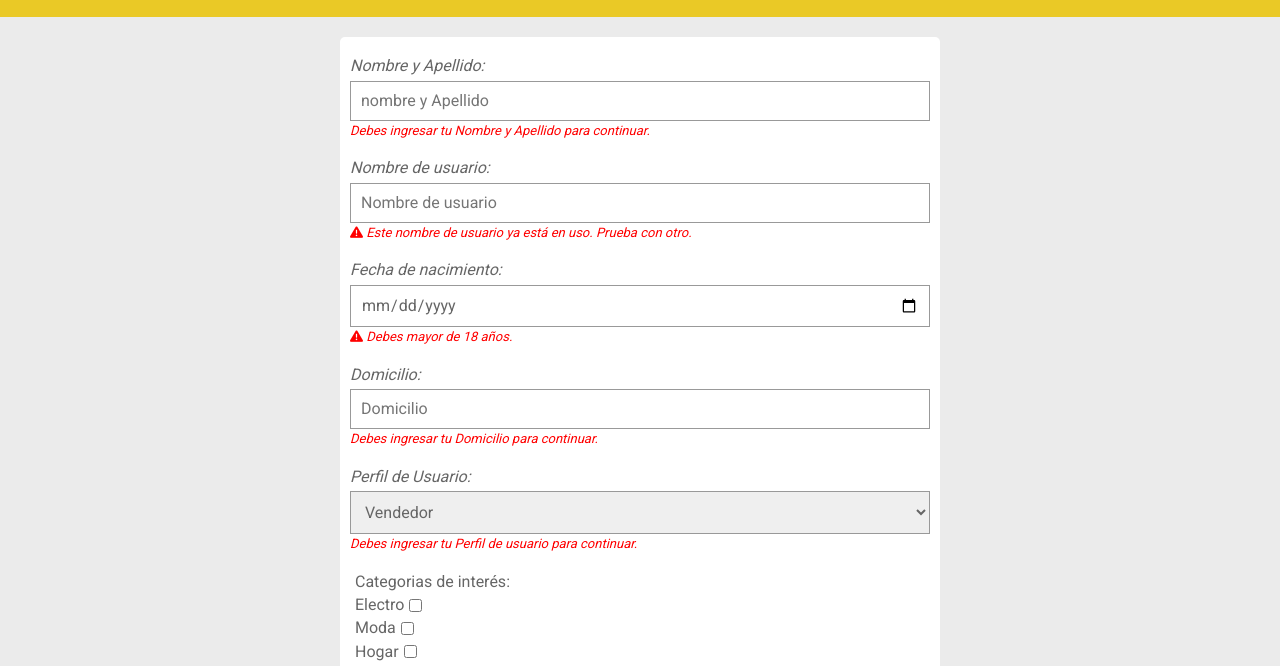
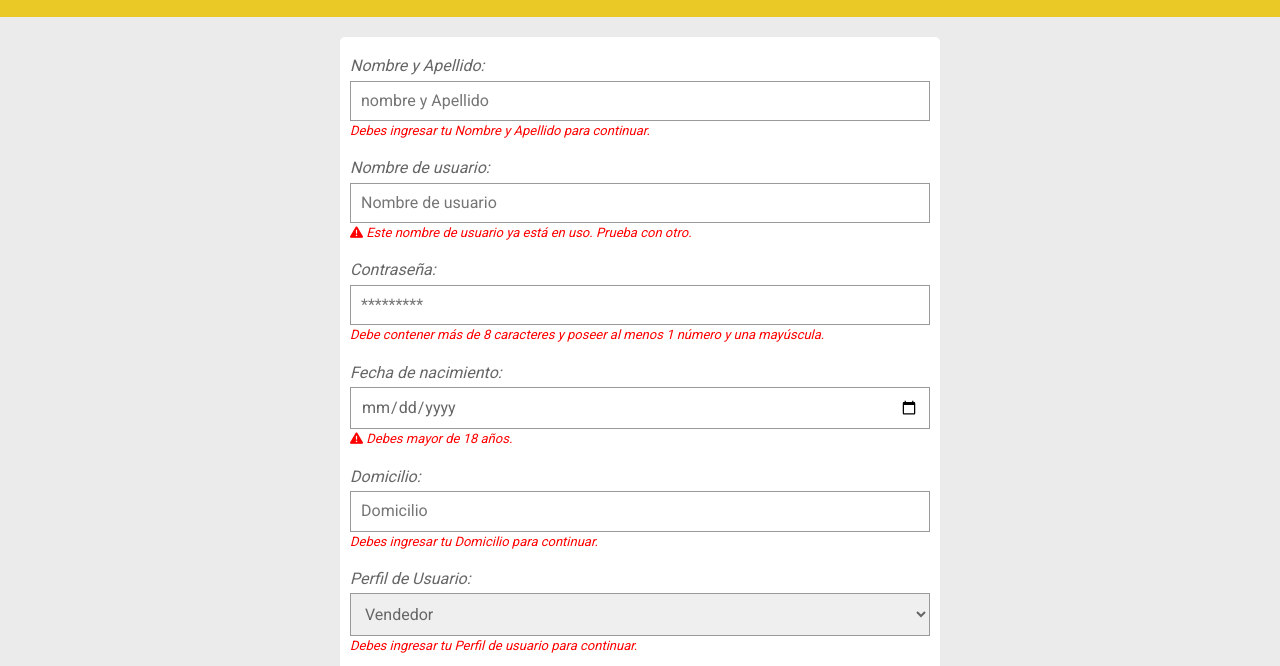
Before and after one commit to LucasNF22/Mercado_liebre, a website: page views/register.html in a window 1280 px wide. Shown: the part 109-775 px from the top of the page. Drawn offline with Linux system fonts and the light colour scheme.

Commit message:
Update password en registro

```diff
--- a/views/register.html
+++ b/views/register.html
@@ -84,6 +84,11 @@
                 <label>Nombre de usuario:</label>
                 <input type="text" name="Usuario" placeholder="Nombre de usuario" class="imput-form">
                 <span class="feedback"><i class="fa-solid fa-triangle-exclamation"></i> Este nombre de usuario ya está en uso. Prueba con otro.</span>
+            </div>
+            <div class="items-form">
+                <label>Contraseña:</label>
+                <input type="password" name="constraseña" placeholder="*********" class="imput-form">
+                <span class="feedback">Debe contener más de 8 caracteres y poseer al menos 1 número y una mayúscula.</span>
             </div>
             <div class="items-form">
                 <label>Fecha de nacimiento:</label>
```
